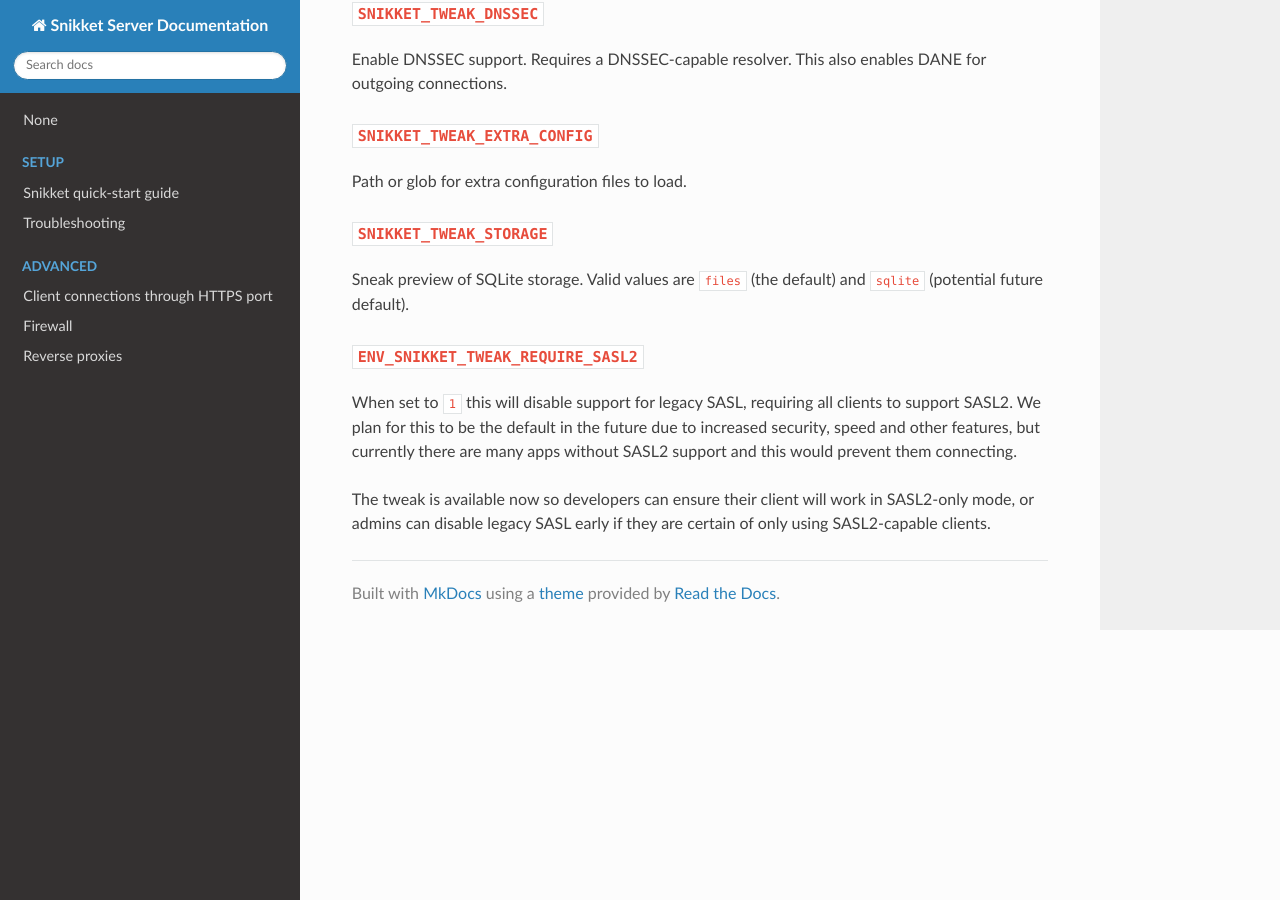
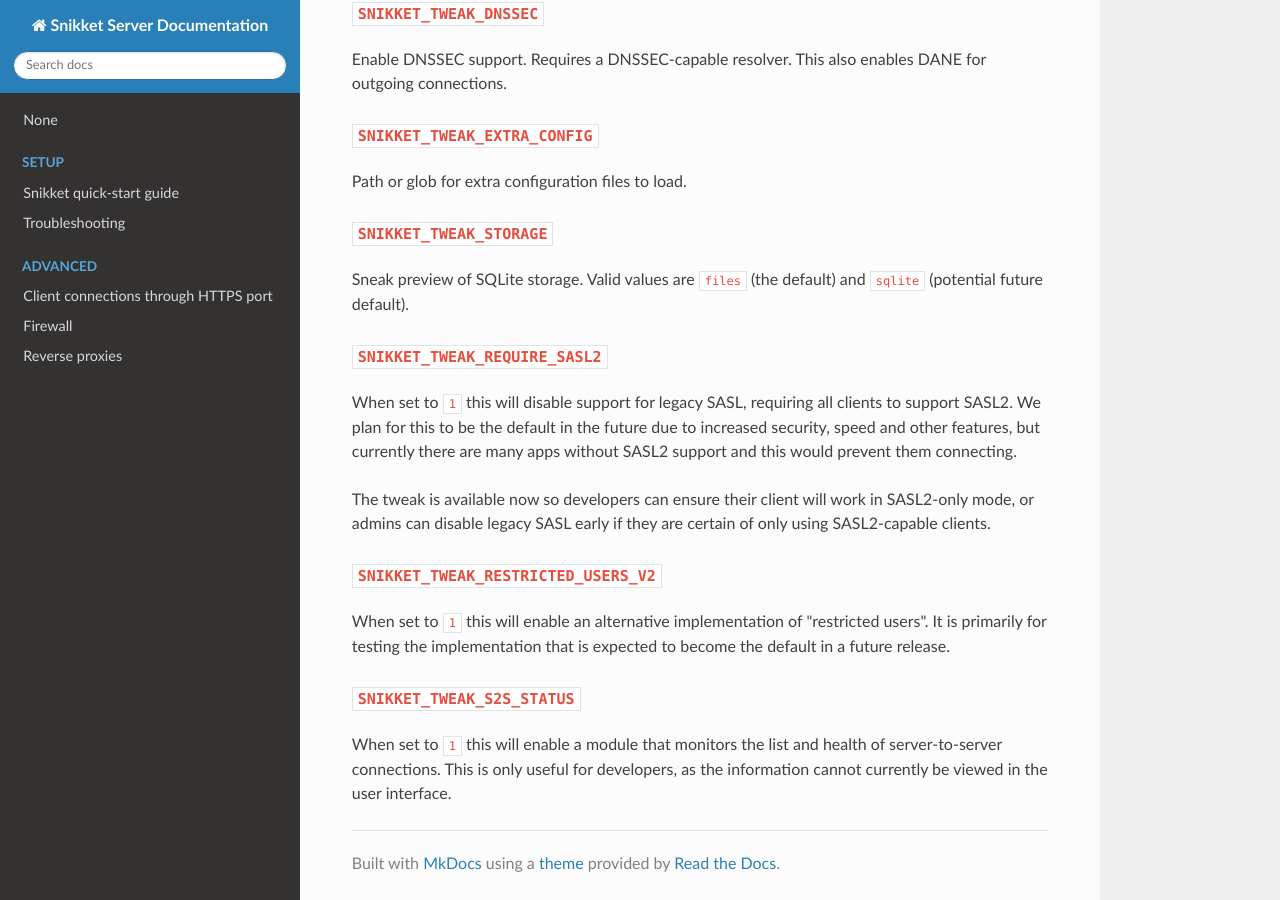
Before and after one commit to snikket-im/snikket-server, an MkDocs documentation site: the page built from docs/advanced/config.md, in a window 1280 px wide and 900 px high, scrolled down 6275 px. Built offline with MkDocs 1.6.1, drawn with Linux system fonts in a browser that asks for light colours; nearby versions of some CDN libraries.

Commit message:
docs: Update tweak documentation

```diff
--- a/docs/advanced/config.md
+++ b/docs/advanced/config.md
@@ -235,7 +235,7 @@ Path or glob for extra configuration files to load.
 
 Sneak preview of SQLite storage. Valid values are `files` (the default) and `sqlite` (potential future default).
 
-### `ENV_SNIKKET_TWEAK_REQUIRE_SASL2`
+### `SNIKKET_TWEAK_REQUIRE_SASL2`
 
 When set to `1` this will disable support for legacy SASL, requiring all
 clients to support SASL2. We plan for this to be the default in the future due
@@ -245,3 +245,15 @@ apps without SASL2 support and this would prevent them connecting.
 The tweak is available now so developers can ensure their client will work in
 SASL2-only mode, or admins can disable legacy SASL early if they are certain
 of only using SASL2-capable clients.
+
+### `SNIKKET_TWEAK_RESTRICTED_USERS_V2`
+
+When set to `1` this will enable an alternative implementation of "restricted
+users". It is primarily for testing the implementation that is expected to
+become the default in a future release.
+
+### `SNIKKET_TWEAK_S2S_STATUS`
+
+When set to `1` this will enable a module that monitors the list and health of
+server-to-server connections. This is only useful for developers, as the
+information cannot currently be viewed in the user interface.
```
